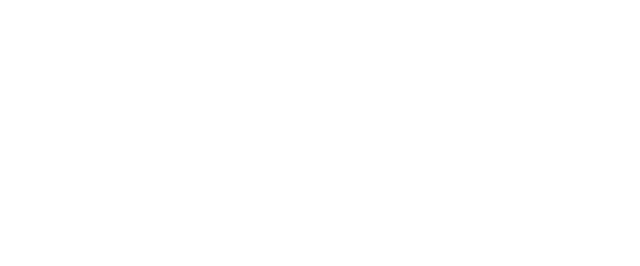
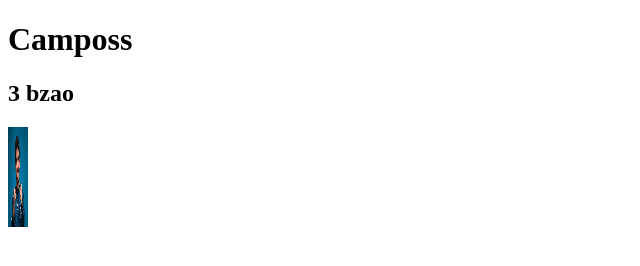
Before and after one commit to JoaoCamposss/site-do-Jo-o-campos, a plain HTML site: page campos/index.html in a window 1280 px wide. Shown: the whole page, without its empty margins (0-640 px from the left). Drawn offline with Linux system fonts and the light colour scheme.

Commit message:
Add files via upload

```diff
--- a/campos/index.html
+++ b/campos/index.html
@@ -2,13 +2,17 @@
 <html>
     <head>
         <title>Site de jogos</title>
-        <meta name="viewport" content="width-device-width-insitual-scale=1.0">
+        <meta harset="UTF-8">
+        <meta name="viewport" content="width-device-width,insitual-scale=1.0">
         <link rel="stylesheet" href="styles.css">
 
 
     </head>
 
     <body>
+        <h1>Camposs</h1>
+        <h2>3 bzao</h2>
+        <img src="download.jpeg" width="20px" height="100px">
 
     </body>
 
```
Also changed, not shown: campos/download.jpeg (added).
